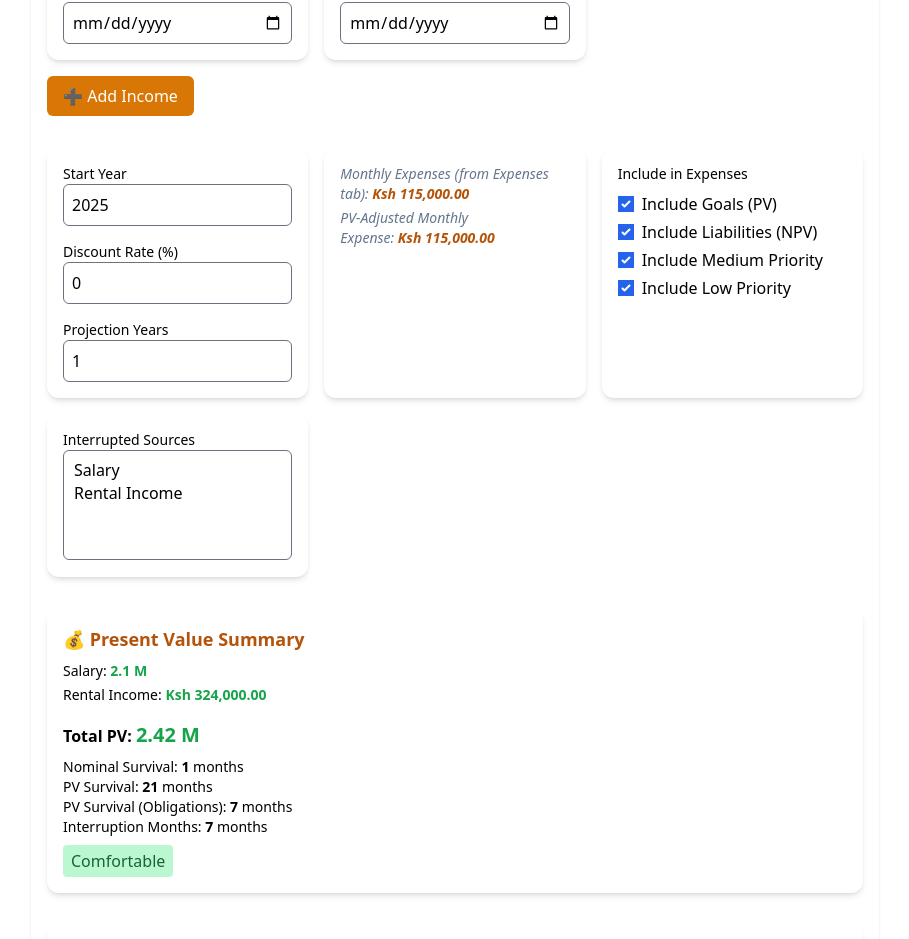
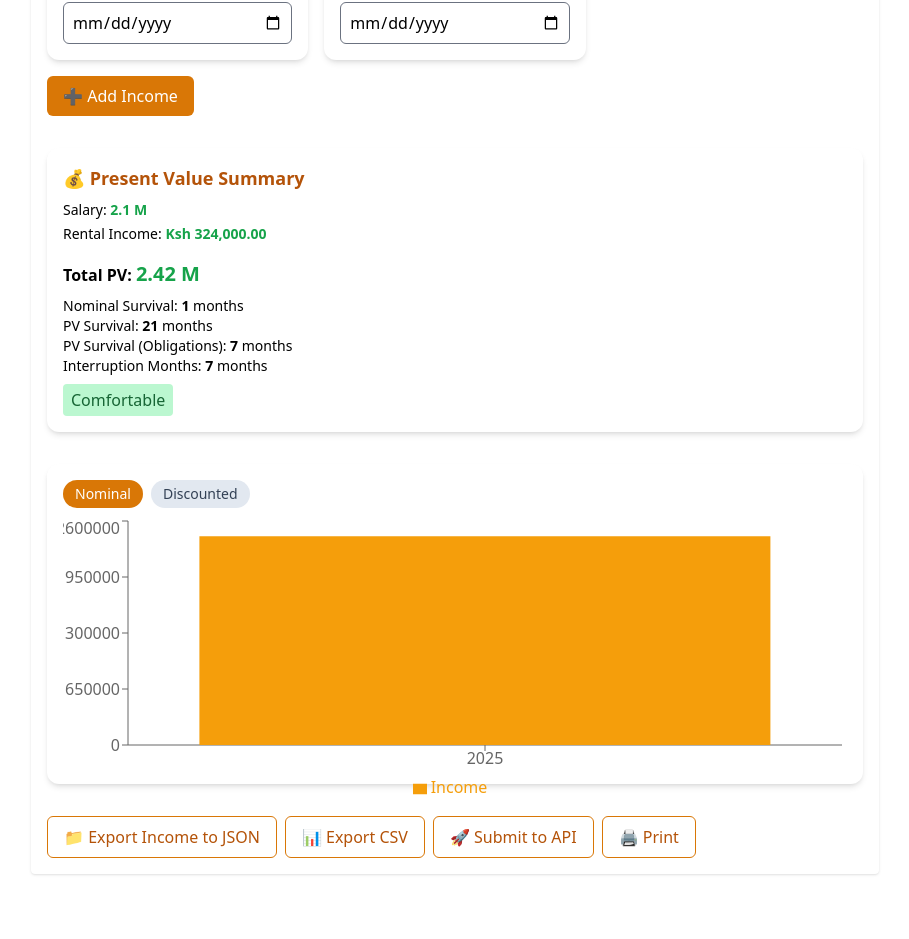
Before and after one commit to MMJGGR/personal-finance-app, a React (Vite) app: page / in a window 1280 px wide. Shown: the part 985-1924 px from the top of the page, without its empty margins (185-1094 px from the left). After the commit the page ends 1883 px from the top, so only its background shows below. Built offline with nearby package versions, Linux system fonts and the light colour scheme.

Commit message:
Refactor IncomeTab to use settings

```diff
--- a/src/FinanceContext.jsx
+++ b/src/FinanceContext.jsx
@@ -277,6 +277,9 @@ export function FinanceProvider({ children }) {
   const [settings, setSettings] = useState(() => {
     const s = storage.get('settings')
     const defaults = {
+      startYear: new Date().getFullYear(),
+      projectionYears: 1,
+      chartView: 'nominal',
       discountRate: 0,
       inflationRate: 5,
       expectedReturn: 8,
@@ -451,6 +454,16 @@ export function FinanceProvider({ children }) {
   useEffect(() => { storage.set('incomeSources', JSON.stringify(incomeSources)) }, [incomeSources])
   useEffect(() => { storage.set('incomeStartYear', String(startYear)) }, [startYear])
   useEffect(() => { storage.set('expensesList', JSON.stringify(expensesList)) }, [expensesList])
+  useEffect(() => {
+    if (settings.startYear !== undefined && settings.startYear !== startYear) {
+      setStartYear(settings.startYear)
+    }
+  }, [settings.startYear])
+  useEffect(() => {
+    if (settings.projectionYears !== undefined && settings.projectionYears !== years) {
+      setYears(settings.projectionYears)
+    }
+  }, [settings.projectionYears])
   useEffect(() => { storage.set('goalsList', JSON.stringify(goalsList)) }, [goalsList])
   useEffect(() => { storage.set('assetsList', JSON.stringify(assetsList)) }, [assetsList])
   useEffect(() => { storage.set('liabilitiesList', JSON.stringify(liabilitiesList)) }, [liabilitiesList])
--- a/src/IncomeTab.jsx
+++ b/src/IncomeTab.jsx
@@ -31,9 +31,6 @@ import storage from './utils/storage'
 export default function IncomeTab() {
   const {
     incomeSources, setIncomeSources,
-    startYear, setStartYear,
-    discountRate, setDiscountRate,
-    years, setYears,
     monthlyExpense,
     monthlyPVExpense,
     monthlyPVHigh,
@@ -59,12 +56,9 @@ export default function IncomeTab() {
 
   const [excludedForInterrupt, setExcludedForInterrupt] = useState([]);
 
-  // Keep local discount rate in sync with global settings
-  useEffect(() => {
-    if (settings.discountRate !== undefined && settings.discountRate !== discountRate) {
-      setDiscountRate(settings.discountRate)
-    }
-  }, [settings.discountRate])
+  const startYear = settings.startYear ?? new Date().getFullYear();
+  const discountRate = settings.discountRate ?? 0;
+  const years = settings.projectionYears ?? 1;
 
   const currentYear = new Date().getFullYear();
   const pvGoals = useMemo(
@@ -461,122 +455,6 @@ export default function IncomeTab() {
       </section>
 
 
-      {/* Assumptions */}
-      <section className="grid gap-4 sm:grid-cols-2 md:grid-cols-3">
-        <div className="bg-white p-4 rounded-xl shadow-md">
-          <label className="block text-sm font-medium">Start Year</label>
-          <input
-            type="number"
-            className="w-full border p-2 rounded-md"
-            value={startYear}
-            onChange={e => setStartYear(+e.target.value)}
-            min={1900} max={2100}
-            title="Start year"
-          />
-
-          <label className="block text-sm font-medium mt-4">Discount Rate (%)</label>
-          <input
-            type="number"
-            className="w-full border p-2 rounded-md"
-            value={discountRate}
-            onChange={e => setDiscountRate(+e.target.value)}
-            min={0} max={100} step={0.1}
-            title="Discount rate"
-          />
-
-          <label className="block text-sm font-medium mt-4">Projection Years</label>
-          <input
-            type="number"
-            className="w-full border p-2 rounded-md"
-            value={years}
-            onChange={e => setYears(+e.target.value)}
-            min={1}
-            title="Projection years"
-          />
-
-        </div>
-
-        <div className="bg-white p-4 rounded-xl shadow-md">
-          <p className="text-sm italic text-slate-500">
-            Monthly Expenses (from Expenses tab):
-            <span className="font-semibold text-amber-700">
-              {' '}
-              {formatCurrency(monthlyExpense, settings.locale, settings.currency)}
-            </span>
-          </p>
-          <p className="text-sm italic text-slate-500 mt-1">
-            PV-Adjusted Monthly Expense:&nbsp;
-            <span className="font-semibold text-amber-700">
-              {formatCurrency(monthlyPVExpense, settings.locale, settings.currency)}
-            </span>
-          </p>
-        </div>
-
-        <div className="bg-white p-4 rounded-xl shadow-md">
-          <label className="block text-sm font-medium mb-2">Include in Expenses</label>
-          <label className="flex items-center">
-            <input
-              type="checkbox"
-              className="mr-2"
-              checked={includeGoalsPV}
-              onChange={e => setIncludeGoalsPV(e.target.checked)}
-              aria-label="Include goals present value"
-            />
-            Include Goals (PV)
-          </label>
-          <label className="flex items-center mt-1">
-            <input
-              type="checkbox"
-              className="mr-2"
-              checked={includeLiabilitiesNPV}
-              onChange={e => setIncludeLiabilitiesNPV(e.target.checked)}
-              aria-label="Include liabilities NPV"
-            />
-            Include Liabilities (NPV)
-          </label>
-          <label className="flex items-center mt-1">
-            <input
-              type="checkbox"
-              className="mr-2"
-              checked={includeMediumPV}
-              onChange={e => setIncludeMediumPV(e.target.checked)}
-              aria-label="Include medium priority"
-            />
-            Include Medium Priority
-          </label>
-          <label className="flex items-center mt-1">
-            <input
-              type="checkbox"
-              className="mr-2"
-              checked={includeLowPV}
-              onChange={e => setIncludeLowPV(e.target.checked)}
-              aria-label="Include low priority"
-            />
-            Include Low Priority
-          </label>
-        </div>
-
-        <div className="bg-white p-4 rounded-xl shadow-md">
-          <label className="block text-sm font-medium">Interrupted Sources</label>
-          <select
-            multiple
-            className="w-full border p-2 rounded-md"
-            value={excludedForInterrupt.map(String)}
-            onChange={e =>
-              setExcludedForInterrupt(
-                Array.from(e.target.selectedOptions, o => Number(o.value))
-              )
-            }
-            aria-label="Select interrupted incomes"
-          >
-            {incomeSources.map((src, i) => (
-              <option key={i} value={i}>
-                {src.name || `Source ${i + 1}`}
-              </option>
-            ))}
-          </select>
-        </div>
-      </section>
 
       {/* PV Summary */}
       <section className="bg-white p-4 rounded-xl shadow-md">
```
Also changed, not shown: 2 other files (tests, documents, lock files or other folders).
